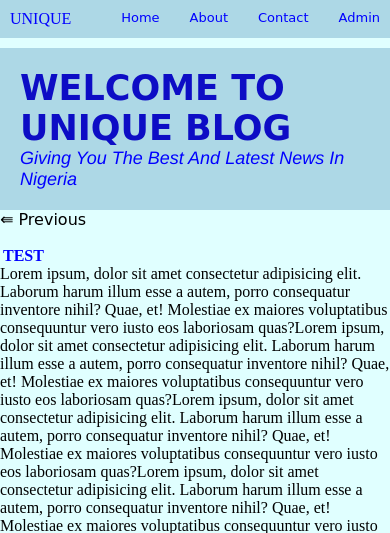
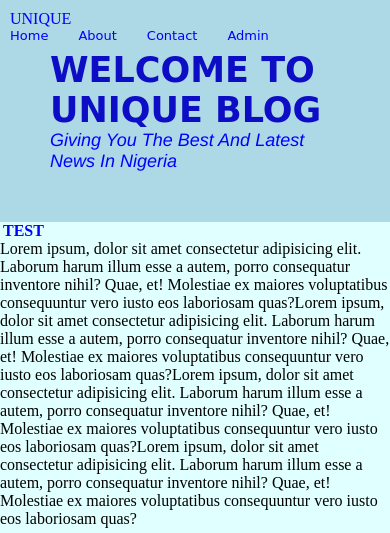
Before and after one commit to Unique-01/blog, a Django app: a page that uses blog/templates/base.html in a window 390 px wide. Shown: the top 533 px of the page. Run offline with Django 3.2, Linux system fonts and the light colour scheme; data comes from the database, SQL or seed files in the repository; both versions use the stored data as it was after the commit.

Commit message:
commit on master

```diff
--- a/blog/static/blog/blogcss.css
+++ b/blog/static/blog/blogcss.css
@@ -30,6 +30,8 @@ nav{
     justify-content: space-between;
     background-color: lightblue;
     padding: 10px 10px;
+    position:fixed;
+    width: 99%;
 }
 .unique{
     text-transform: uppercase;
@@ -68,9 +70,8 @@ header{
     display: flex;
     flex-direction: column;
     align-items: center;
-    padding: 20px;
+    padding: 50px;
     background-color:lightblue;
-    margin-top: 10px;
 }
 h1{
     color: rgb(13, 13, 197);
@@ -110,6 +111,10 @@ button:hover{
     h1{
         font-size: 35px;
     }
+    nav{
+        display: flex;
+        flex-direction: column;
+    }
 }
 @media screen and (max-width:800px) and (min-width:450px) {
     .blog{
--- a/blog/templates/base.html
+++ b/blog/templates/base.html
@@ -29,10 +29,12 @@
                 </a>
             </ul>
         </nav>
-        <header>
-            <h1> WELCOME TO UNIQUE BLOG</h1>
-            <p class="giving"><i> giving you the best and latest news in Nigeria</i></p>
-        </header>
+        <div>
+            <header>
+                <h1> WELCOME TO UNIQUE BLOG</h1>
+                <p class="giving"><i> giving you the best and latest news in Nigeria</i></p>
+            </header>
+        </div>
     </div>
     {% block content %}
 
--- a/blog/templates/post_detail.html
+++ b/blog/templates/post_detail.html
@@ -1,7 +1,7 @@
 {% extends 'base.html' %}
 
 {% block content %}
-<a href="{% url 'Home' %}">&lAarr; Previous</a><br><br>
+<!-- <a href="{% url 'Home' %}">&lAarr; Previous</a><br><br> -->
     <h4>{{post.title}}</h4>
     <p>{{post.content}}</p>
 {% endblock content %}
```
Also changed, not shown: db.sqlite3.
